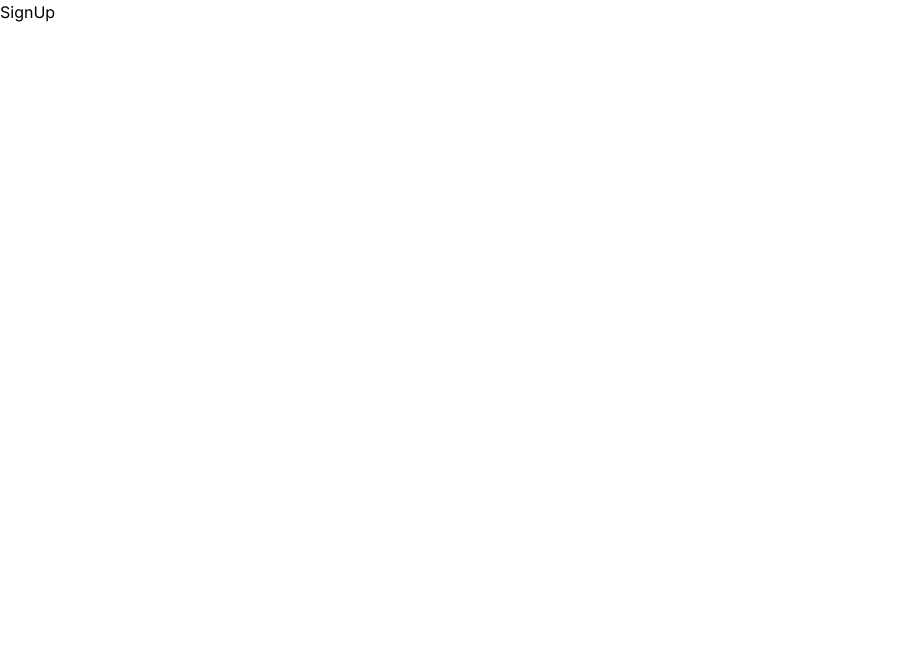
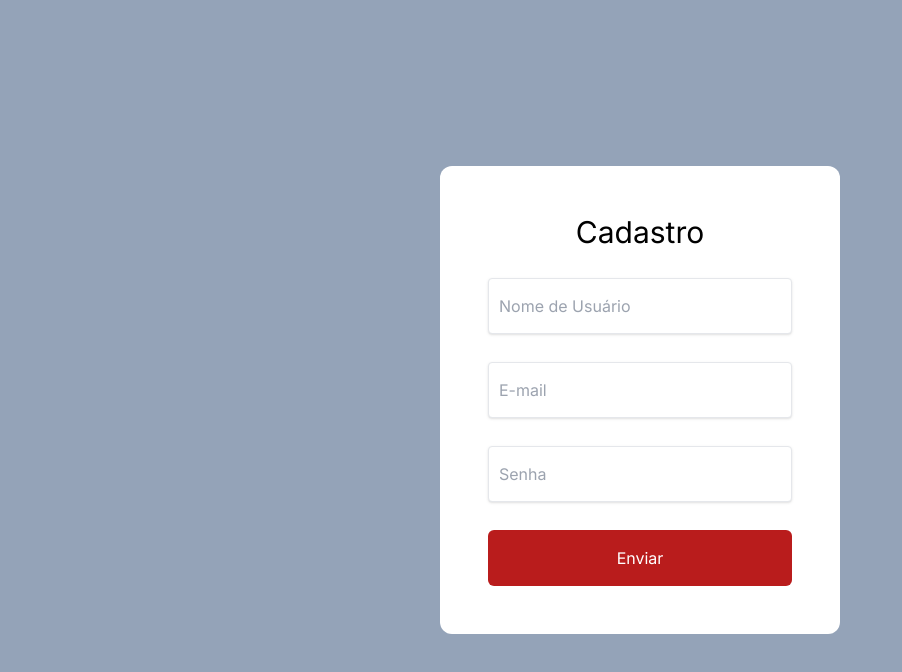
Before and after one commit to pedrohenriqueduarte/teste-pfac, a Next.js app in the folder chat-frontend/: page /signup in a window 1280 px wide. Shown: the top 672 px of the page, without its empty margins (0-902 px from the left). Built offline with nearby package versions, Linux system fonts and the light colour scheme.

Commit message:
feat: sign-up feature with adjusts

```diff
--- a/chat-frontend/src/app/(auth)/signup/page.tsx
+++ b/chat-frontend/src/app/(auth)/signup/page.tsx
@@ -1,3 +1,107 @@
+"use client";
+
+import Input from "@/components/Input";
+import { yupResolver } from "@hookform/resolvers/yup";
+import * as Yup from "yup";
+import { useForm } from "react-hook-form";
+import { toast } from "react-toastify";
+import { useCallback } from "react";
+import useAuthStore from "@/store/auth";
+import { setTokensLocalStorage, signUpRequest } from "@/services";
+import Link from "next/link";
+
+export type SignUpFormData = {
+  userName: string;
+  email: string;
+  password: string;
+};
+
 export default function SignUp() {
-  return <h1>SignUp</h1>;
+  const setUserAuthenticated = useAuthStore(
+    (state) => state.setUserAuthenticated
+  );
+
+  const formValidation = useCallback(() => {
+    return Yup.object().shape({
+      userName: Yup.string()
+        .min(3, "3 caracteres")
+        .required("O campo de nome do usuário é obrigatório"),
+      email: Yup.string()
+        .email("Digite um e-mail válido")
+        .required("O campo E-mail é obrigatório."),
+      password: Yup.string().required("O campo senha é obrigatório."),
+    });
+  }, []);
+
+  const { control, handleSubmit } = useForm({
+    resolver: yupResolver(formValidation()),
+  });
+
+  async function handleSignUp(formData: SignUpFormData) {
+    try {
+      console.log("formdata", formData);
+      const response = await signUpRequest({
+        name: formData?.userName,
+        email: formData?.email,
+        password: formData?.password,
+      });
+
+      console.log("handlesignUpRes =>", response);
+      const { accessToken, user } = response;
+
+      setTokensLocalStorage(accessToken);
+      setUserAuthenticated(user, accessToken);
+    } catch (error) {
+      toast.error("Erro ao se cadastrar");
+    }
+  }
+
+  return (
+    <div className="flex flex-col w-screen h-screen justify-center items-center bg-slate-400">
+      <div
+        className="flex flex-col items-center justify-center w-[25vw] min-w-[400px] gap-3
+        rounded-10 bg-white p-12 rounded-xl"
+      >
+        <form
+          onSubmit={handleSubmit(handleSignUp)}
+          className="w-full relative flex flex-col gap-3"
+        >
+          <section className="header">
+            <h1 className="text-black text-center font-Roboto text-3xl font-normal leading-42 tracking-0.25 mb-4">
+              Cadastro
+            </h1>
+          </section>
+
+          <Input
+            style="h-14 shadow appearance-none border rounded text-gray-700 leading-tight focus:outline-none focus:shadow-outline w-full p-2.5"
+            label="Nome de Usuário"
+            name="userName"
+            control={control}
+          ></Input>
+
+          <Input
+            style="h-14 shadow appearance-none border rounded text-gray-700 leading-tight focus:outline-none focus:shadow-outline w-full p-2.5"
+            label="E-mail"
+            name="email"
+            control={control}
+          ></Input>
+
+          <Input
+            style="h-14 shadow appearance-none border rounded text-gray-700 leading-tight focus:outline-none focus:shadow-outline w-full p-2.5"
+            label="Senha"
+            name="password"
+            control={control}
+            type="password"
+          ></Input>
+
+          <button
+            type="submit"
+            className="h-14 w-full bg-red-700 rounded-md text-white"
+          >
+            Enviar
+          </button>
+        </form>
+      </div>
+    </div>
+  );
 }
--- a/chat-frontend/src/components/Input/index.tsx
+++ b/chat-frontend/src/components/Input/index.tsx
@@ -4,7 +4,7 @@ export interface InputControlledProps extends FieldValues {
   style: string;
   label: string;
   name: string;
-  control: Control;
+  control: Control<any>;
   defaultValue?: any;
 }
 
@@ -26,7 +26,9 @@ const Input = ({
           field: { onChange, value, onBlur, ref },
           fieldState: { error },
         }) => (
+          <>
             <input
+              name={name}
               placeholder={label}
               className={style}
               value={value}
@@ -35,6 +37,10 @@ const Input = ({
               ref={ref}
               {...rest}
             />
+            {!!error ? (
+              <p className="text-red-600 text-xs mt-2">{error?.message}</p>
+            ) : null}
+          </>
         )}
       />
     </div>
--- a/chat-frontend/src/services/requests/auth/utils.ts
+++ b/chat-frontend/src/services/requests/auth/utils.ts
@@ -1,4 +1,4 @@
-import { SignInCredentials, Token } from ".";
+import { SignInCredentials, SignUpCredentials, Token } from ".";
 import { toast } from "react-toastify";
 import api from "@/services/api";
 
@@ -56,3 +56,22 @@ export async function signInRequest({ email, password }: SignInCredentials) {
     return null;
   }
 }
+
+export async function signUpRequest(data: SignUpCredentials) {
+  try {
+    const response = await api().post("/auth/sign-up", {
+      data,
+    });
+
+    console.log({ response });
+
+    return response.data;
+  } catch (error: any) {
+    if (error.response.status === 500) {
+      toast.error("Erro desconhecido, contate o suporte");
+    } else {
+      toast.error(error.response.data.message);
+    }
+    return null;
+  }
+}
```
Also changed, not shown: chat-frontend/src/app/(auth)/login/page.tsx (+3 -8 lines). Lines whose indentation alone changed are shown as unchanged.
